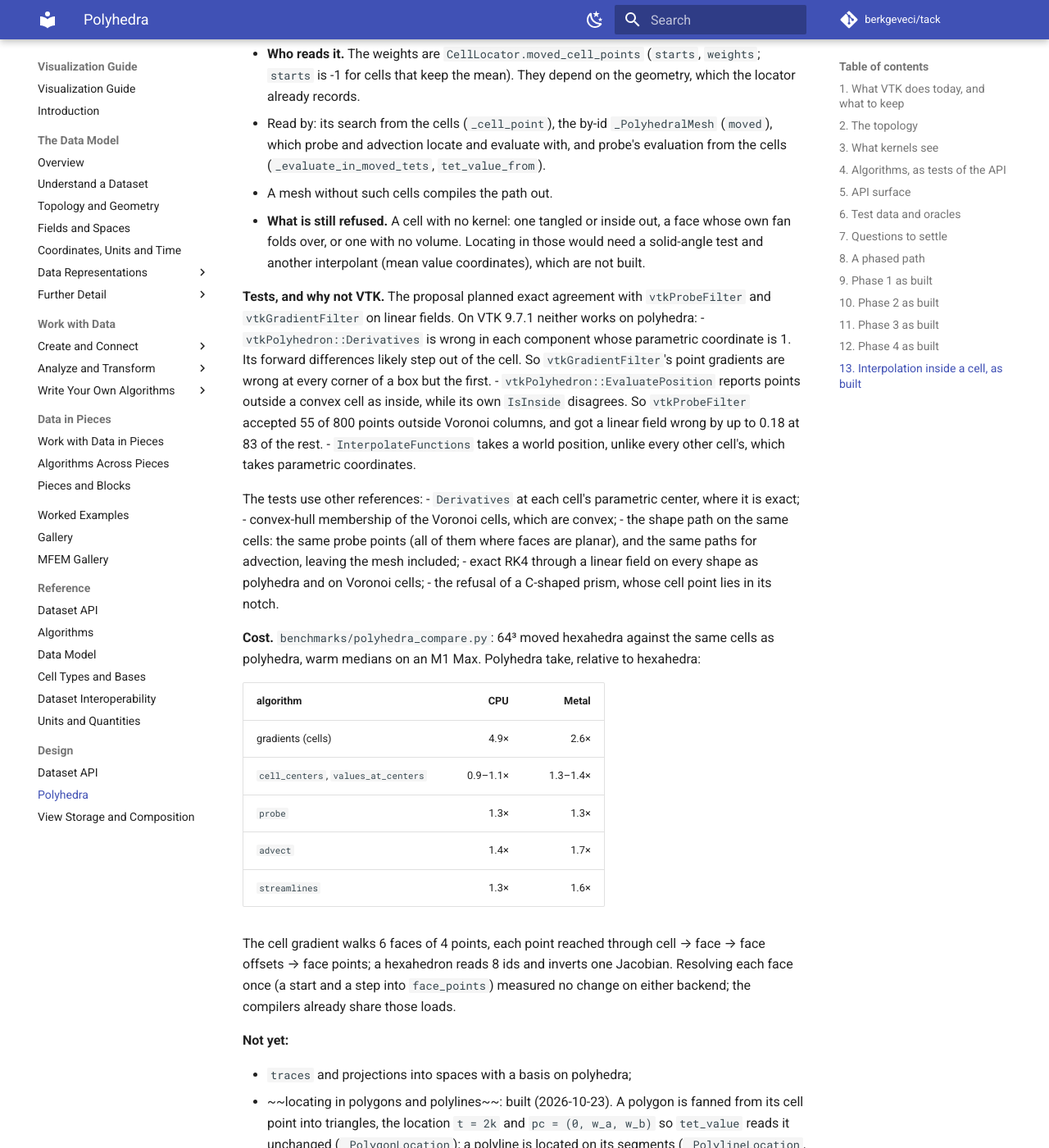
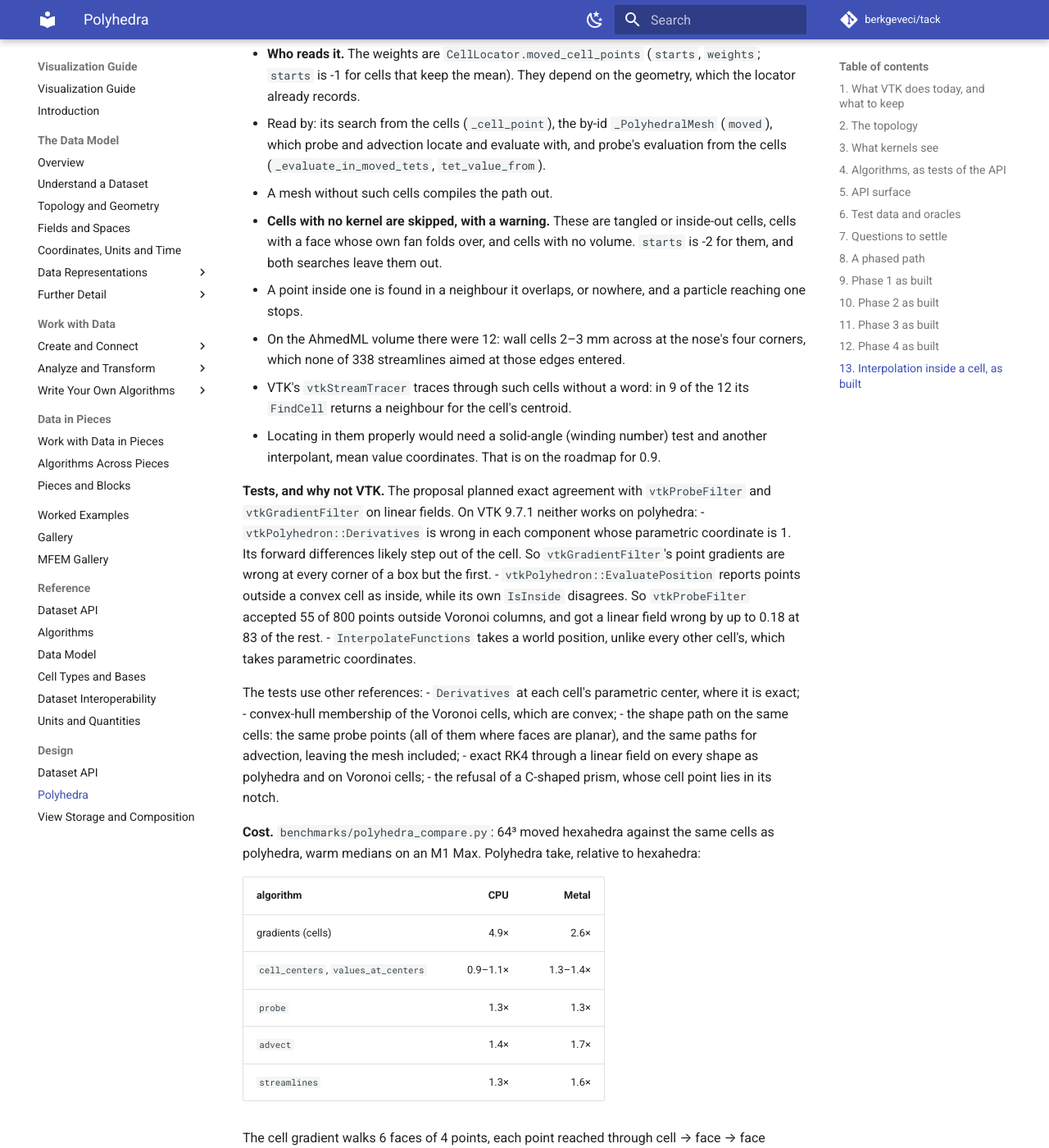
Before and after one commit to berkgeveci/tack, an MkDocs documentation site: the page built from docs/vis-guide/design/polyhedra.md, in a window 1280 px wide and 1400 px high, scrolled down 17814 px. Shown: the whole window at 82% size. Built offline with MkDocs 1.6.1 and Material for MkDocs 9.7.7, drawn with Linux system fonts in a browser that asks for light colours; comment, search, counter and statistics services are not loaded; the version menu is left out; some of the changed text lies outside the part shown.

Commit message:
CellLocator skips polyhedra with no kernel, with a warning
A polyhedron no point inside sees all of the faces of -- tangled or inside out,
a face whose own fan folds over, no volume -- made the locator, and with it
probe and advection, refuse the whole mesh. It now holds no points:
moved_cell_points' start is -2 (_SKIPPED), the search from the cells gives it
no bins, and the by-id mesh's locate finds nothing in it; a point inside one is
found in a neighbour it overlaps, or nowhere, and a particle reaching one
stops. The locator warns how many. Polygons not star-shaped from their mean are
still refused.

On an AhmedML volume 12 of 21.5M cells have no kernel: wall cells 2-3 mm across
at the nose's four corners, which none of 338 streamlines aimed at those edges
entered. VTK's stream tracer traces through them without a word, its FindCell
returning a neighbour for 9 of their 12 centroids. The proper solution (a
winding-number test and mean value coordinates) is on the roadmap for 0.9.

```diff
--- a/docs/vis-guide/design/polyhedra.md
+++ b/docs/vis-guide/design/polyhedra.md
@@ -787,10 +787,19 @@ the points from which every triangle of its face fans is seen from inside.
     evaluate with, and probe's evaluation from the cells
     (`_evaluate_in_moved_tets`, `tet_value_from`).
   - A mesh without such cells compiles the path out.
-- **What is still refused.** A cell with no kernel: one tangled or inside
-  out, a face whose own fan folds over, or one with no volume. Locating in
-  those would need a solid-angle test and another interpolant (mean value
-  coordinates), which are not built.
+- **Cells with no kernel are skipped, with a warning.** These are tangled or
+  inside-out cells, cells with a face whose own fan folds over, and cells with
+  no volume. `starts` is -2 for them, and both searches leave them out.
+  - A point inside one is found in a neighbour it overlaps, or nowhere, and a
+    particle reaching one stops.
+  - On the AhmedML volume there were 12: wall cells 2–3 mm across at the
+    nose's four corners, which none of 338 streamlines aimed at those edges
+    entered.
+  - VTK's `vtkStreamTracer` traces through such cells without a word: in 9 of
+    the 12 its `FindCell` returns a neighbour for the cell's centroid.
+  - Locating in them properly would need a solid-angle (winding number) test
+    and another interpolant, mean value coordinates. That is on the roadmap
+    for 0.9.
 
 **Tests, and why not VTK.** The proposal planned exact agreement with
 `vtkProbeFilter` and `vtkGradientFilter` on linear fields. On VTK 9.7.1
@@ -846,8 +855,8 @@ share those loads.
   Polygons not star-shaped from their cell point are refused, as polyhedra are;
 - cells not star-shaped from their cell point: refused, by decision
   (2026-10-23); since 2026-11-02 a polyhedron with a kernel is fanned from a
-  point of it (`moved_cell_points`, above), and only cells with none are
-  refused. For those a solid-angle test would say whether a point is inside,
+  point of it (`moved_cell_points`, above), and cells with none are skipped
+  with a warning. For those a solid-angle test would say whether a point is inside,
   but the fan's pieces overlap, so there is no interpolant to evaluate;
 - ~~one return shape for `CellLocator.find` on both paths~~: `Locations(cells,
   pcs, tets)` everywhere since #95.
```
Also changed, not shown: CLAUDE.md (+1 -1 lines), changelog.d/kernel-cell-points.md (+9 -3 lines), 3 other files.
